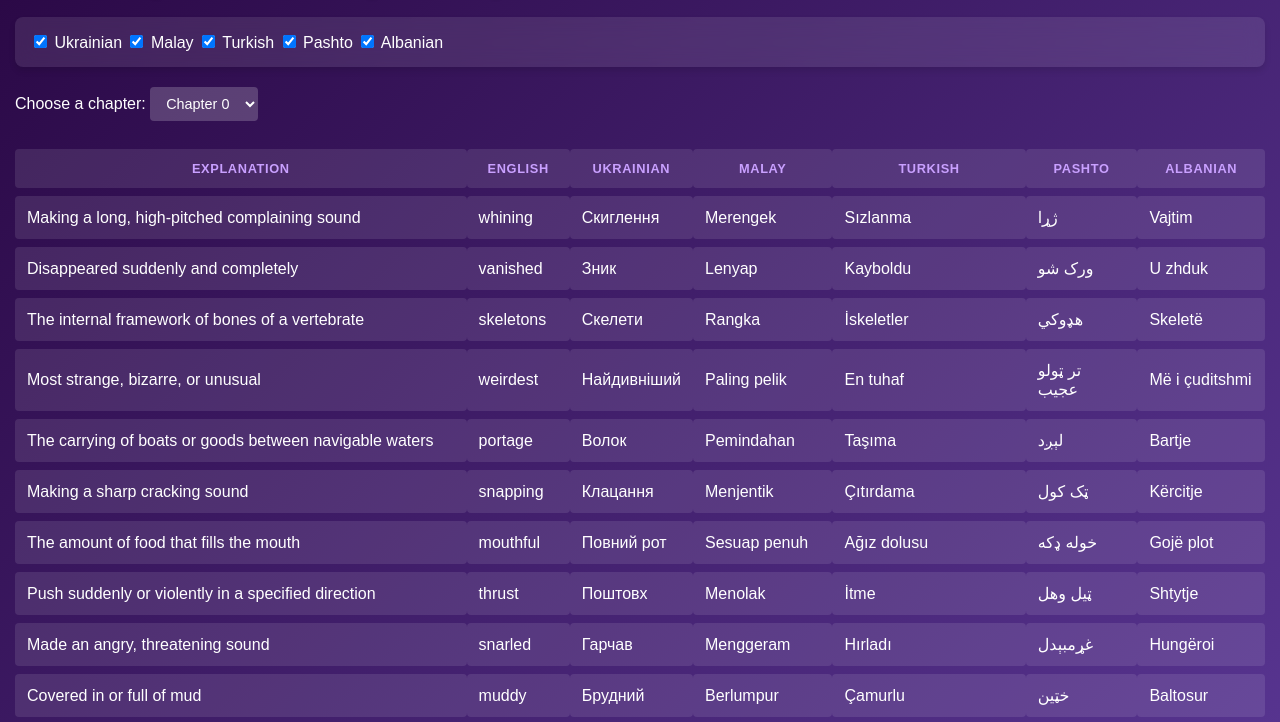
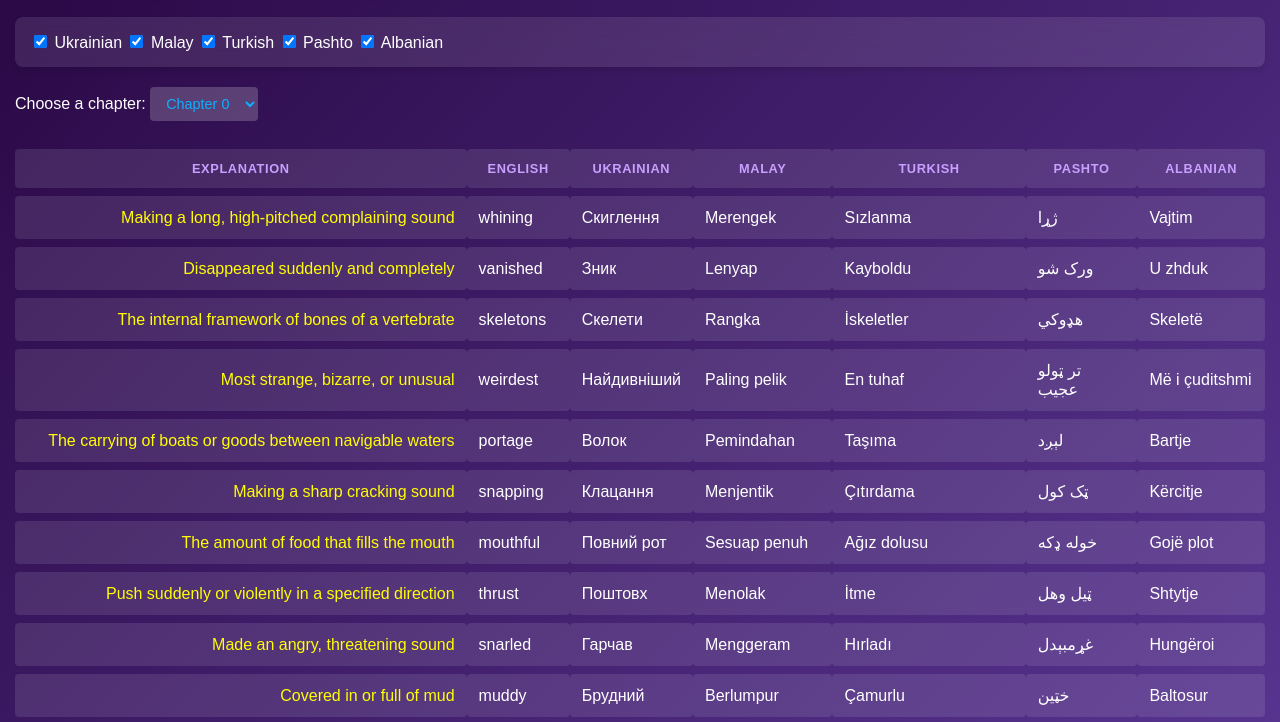
Before and after one commit to beatsaway/vocab4lark, a plain HTML site: page index.html in a window 1280 px wide. Shown: the part 51-773 px from the top of the page. Drawn offline with Linux system fonts and the light colour scheme.

Commit message:
Update index.html

```diff
--- a/index.html
+++ b/index.html
@@ -45,7 +45,7 @@
 
     select, button {
         background-color: rgba(255, 255, 255, 0.2);
-        color: #ffffff;
+        color: #0fafff;
         border: none;
         padding: 8px 12px;
         border-radius: 4px;
@@ -69,7 +69,10 @@
         border: none;
         border-radius: 4px;
     }
-
+    td:first-child {
+        text-align: right;
+        color: yellow;
+    }
     th {
         font-weight: 600;
         text-transform: uppercase;
```
